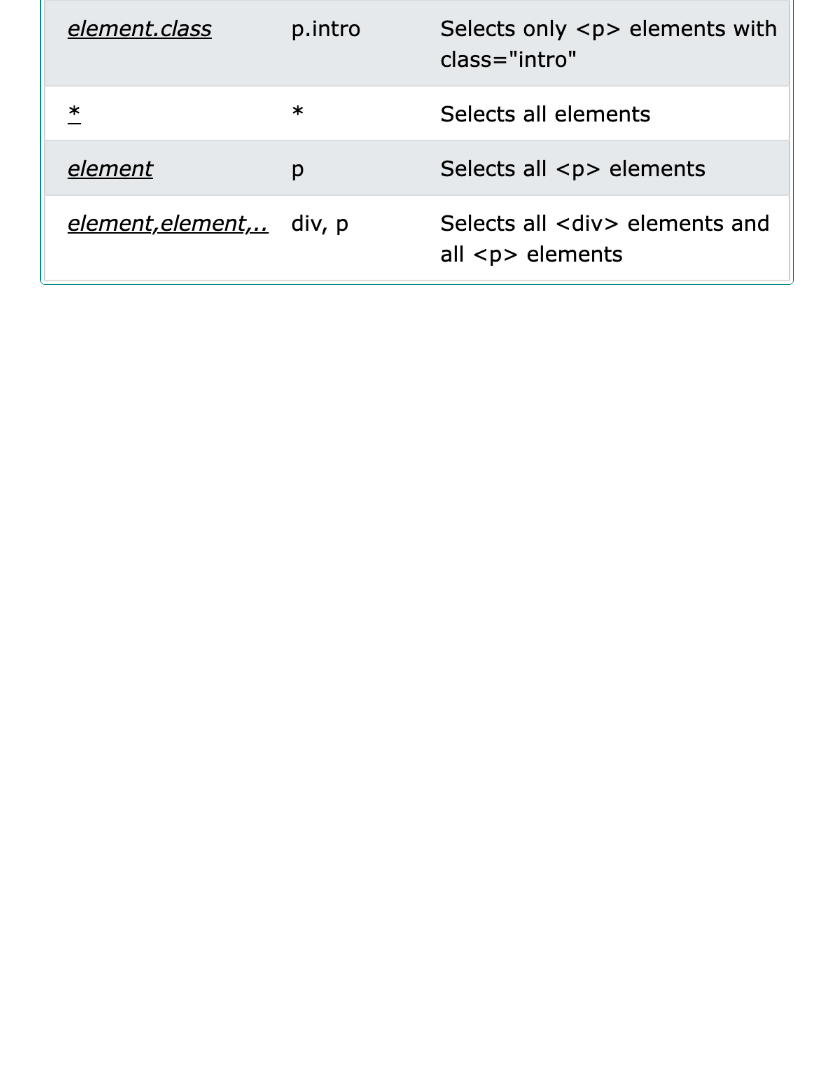
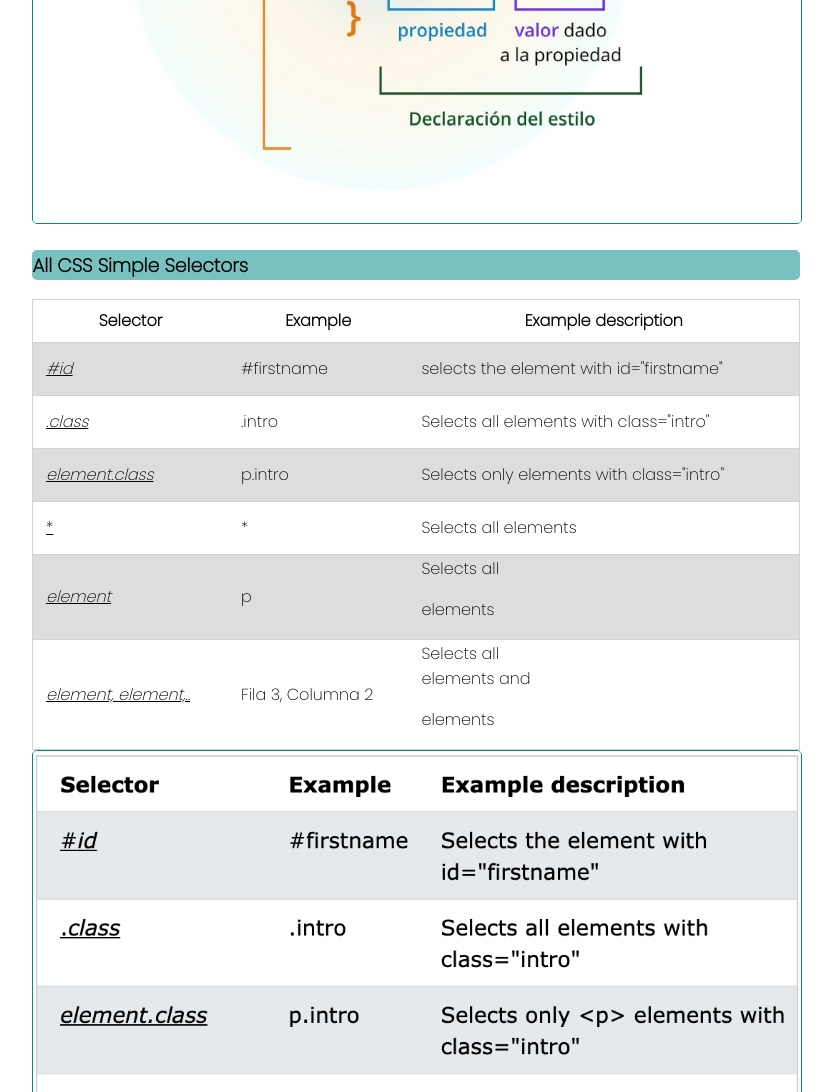
Before and after one commit to RobertoNobleMaestro/ASIX1_M4UF1A6_Selectores_CSS_RobertoNoble, a plain HTML site: page index.html in a window 1280 px wide. Shown: the part 1693-2785 px from the top of the page, without its empty margins (224-1057 px from the left). Before the commit the page ends 1993 px from the top, so only its background shows below. Drawn offline with Linux system fonts and the light colour scheme; files whose address does not match are found by name.

Commit message:
acabado de momento

```diff
--- a/css/style.css
+++ b/css/style.css
@@ -1,4 +1,4 @@
-html{
+*{
     font-family: 'DM Sans', sans-serif;
     font-family: 'Noto Sans Nandinagari', sans-serif;
     font-family: 'Poppins', sans-serif;
@@ -7,43 +7,43 @@ html{
 body{
     padding-left: 20%;
     padding-right: 20%;
+    margin: 0;
 }
 
 h1{
-    text-decoration: underline darkcyan;
+    text-decoration: underline;
+    color: darkcyan;
     text-align: center;
-    color: darkcyan;
 }
 
-div, #gallery{
-    width: 100%;
+.selector{
+    color: lightcyan;
 }
 
-img{
-    width: 100%;
+.selectors{
+    padding: 5px;
     border: solid darkcyan 1px;
     border-radius: 5px;
 }
 
-h2, .selector, #universal{
-    background-color: darkcyan;
-    padding: 1%;
-    border-radius: 5px;
+span{
+    font-weight: 900;
+    background-color: black;
+    color: white;
 }
 
-.selectors{
-    padding: 5%;
-    border: solid darkcyan 1px;
-    border-radius: 5px;
+li a {
+    text-decoration: none;
 }
 
-#universal{
-    color: lightgoldenrodyellow;
+#gallery div {
+    width: 100%;
 }
 
-
-li a{
-    text-decoration: none;
+img {
+    width: 100%;
+    border: 1px solid darkcyan;
+    border-radius: 5px;
 }
 
 h3{
@@ -51,10 +51,31 @@ h3{
     padding: 0.5px;
     border-radius: 5px;
 }
+h2.selector, h2#universal {
+  background-color: darkcyan;
+  padding: 1%;
+  border-radius: 5px;
+}
 
+#universal {
+    color: lightgoldenrodyellow;
+  }
 
-span{
-    font-weight: 900;
-    background-color: black;
-    color: white;
+table{
+    width: 100%;
+    border: 1px solid lightgray;
+    border-collapse: collapse;
 }
+
+.line-box{
+    background-color: #dddddd;
+    border: 1px solid lightgray;
+}
+
+th{
+    height: 40px;
+}
+td{
+    padding-left: 13px;
+    height: 50px;
+}
--- a/index.html
+++ b/index.html
@@ -20,11 +20,10 @@
         <p>We can divide CSS selectors into five categories:</p>
         <ul>
             <li>Simple selectors (select elements based on name, id, class)</li>
-            <li>Combinator selectors (select elements based on a specific relationship between them)</li>
-            <li>Pseudo-class selectors (select elements based on a certain state)
-            </li>
-            <li>Pseudo-elements selectors (select and style a part of an element)</li>
-            <li>Attribute selectors (select elements based on an attribute or attribute value)</li>
+            <li><a href="https://www.w3schools.com/css/css_combinators.asp">Combinator selectors </a>(select elements based on a specific relationship between them)</li>
+            <li><a href="https://www.w3schools.com/css/css_pseudo_classes.asp">Pseudo-class selectors</a> (select elements based on a certain state)</li>
+            <li><a href="https://www.w3schools.com/css/css_pseudo_elements.asp">Pseudo-elements selectors</a> (select and style a part of an element)</li>
+            <li><a href="https://www.w3schools.com/css/css_attribute_selectors.asp">Attribute selectors</a> (select elements based on an attribute or attribute value)</li>
         </ul>
     </div>
     <hr>
@@ -52,14 +51,54 @@
     <div id="gallery">
         <div>
             <h3>CSS Syntax</h3>
-            <img src="./resources/regla_css.jpg" alt="">
+            <img src="./img/regla_css.jpg" alt="">
         </div>
         <div>
             <h3>All CSS Simple Selectors</h3>
+            <table>
+                <thead>
+                    <tr>
+                        <th><strong>Selector</strong></th>
+                        <th><strong>Example</strong></th>
+                        <th><strong>Example description</strong></th>
+                    </tr>
+                </thead>
+                <tbody>
+                    <tr class="line-box">
+                        <td><u><i>#id</i></u></td>
+                        <td>#firstname</td>
+                        <td>selects the element with id="firstname"</td>
+                    </tr>
+                    <tr>
+                        <td><u><i>.class<i></u></td>
+                        <td>.intro</td>
+                        <td>Selects all elements with class="intro"</td>
+                    </tr>
+                    <tr class="line-box">
+                        <td><u><i>element.class</i></u></td>
+                        <td>p.intro</td>
+                        <td>Selects only elements with class="intro"</td>
+                    </tr>
+                    <tr>
+                        <td><u>*</u></td>
+                        <td>*</td>
+                        <td>Selects all elements</td>
+                    </tr>
+                    <tr class="line-box">
+                        <td><u><i>element</i></u></td>
+                        <td>p</td>
+                        <td>Selects all <p> elements</td>
+                    </tr>
+                    <tr>
+                        <td><u><i>element, element,..</i></u></td>
+                        <td>Fila 3, Columna 2</td>
+                        <td>Selects all <div> elements and <p> elements</td>
+                    </tr>
+                </tbody>
+            </table>
             <img src="./resources/selectors.png" alt="">
         </div>
     </div>
-
 </body>
 
 </html>
```
Also changed, not shown: 1 other file.
